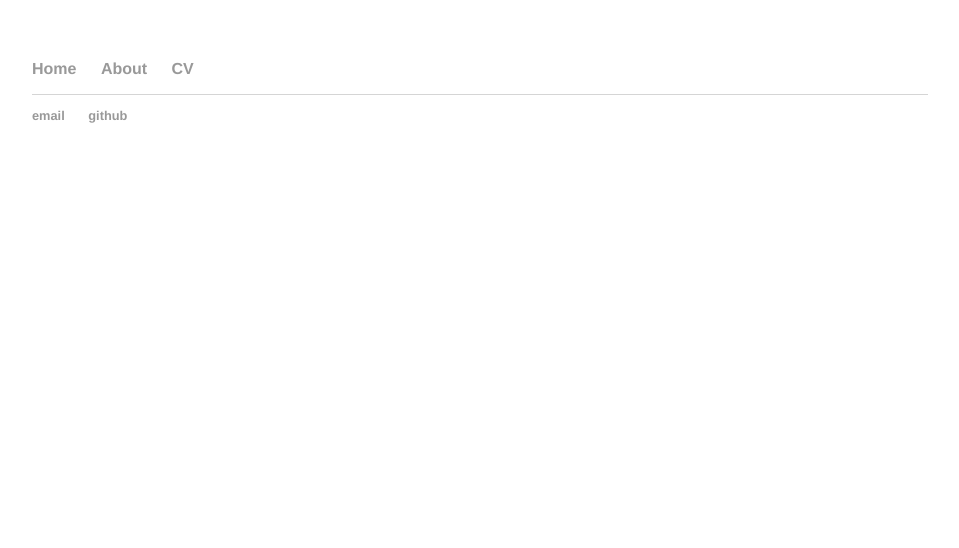
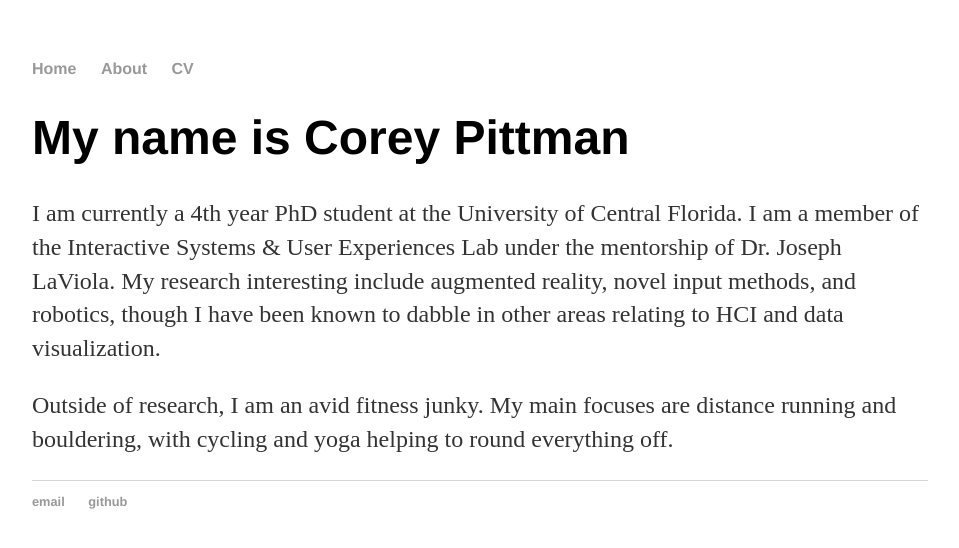
Before and after one commit to crpittman/crpittman.github.io, a Jekyll site: the page built from index.html, in a window 1280 px wide. Shown: the top 548 px of the page, without its empty margins (160-1119 px from the left). Built offline with Jekyll 4.4.1, drawn with Linux system fonts in a browser that asks for light colours.

Commit message:
Update index.html

```diff
--- a/index.html
+++ b/index.html
@@ -2,7 +2,11 @@
 layout: default
 title: Corey Pittman
 ---
-<!--div class="blurb">
-<h1>Hi there, I'm Hank Quinlan!</h1>
-	<p>I'm best known as the horrible cop from <em>A Touch of Evil</em> Don't trust me. <a href="/about">Read more about my life...</a></p>
-</div--><!-- /.blurb -->
+<div class="blurb">
+<h1>My name is Corey Pittman</h1>
+	<p>I am currently a 4th year PhD student at the University of Central Florida. I am a member of the Interactive Systems
+	& User Experiences Lab under the mentorship of Dr. Joseph LaViola. My research interesting include augmented reality,
+	novel input methods, and robotics, though I have been known to dabble in other areas relating to HCI and data visualization.</p>
+	<p>Outside of research, I am an avid fitness junky. My main focuses are distance running and bouldering, with cycling and yoga
+	helping to round everything off.</p>
+</div><!-- /.blurb -->
```
